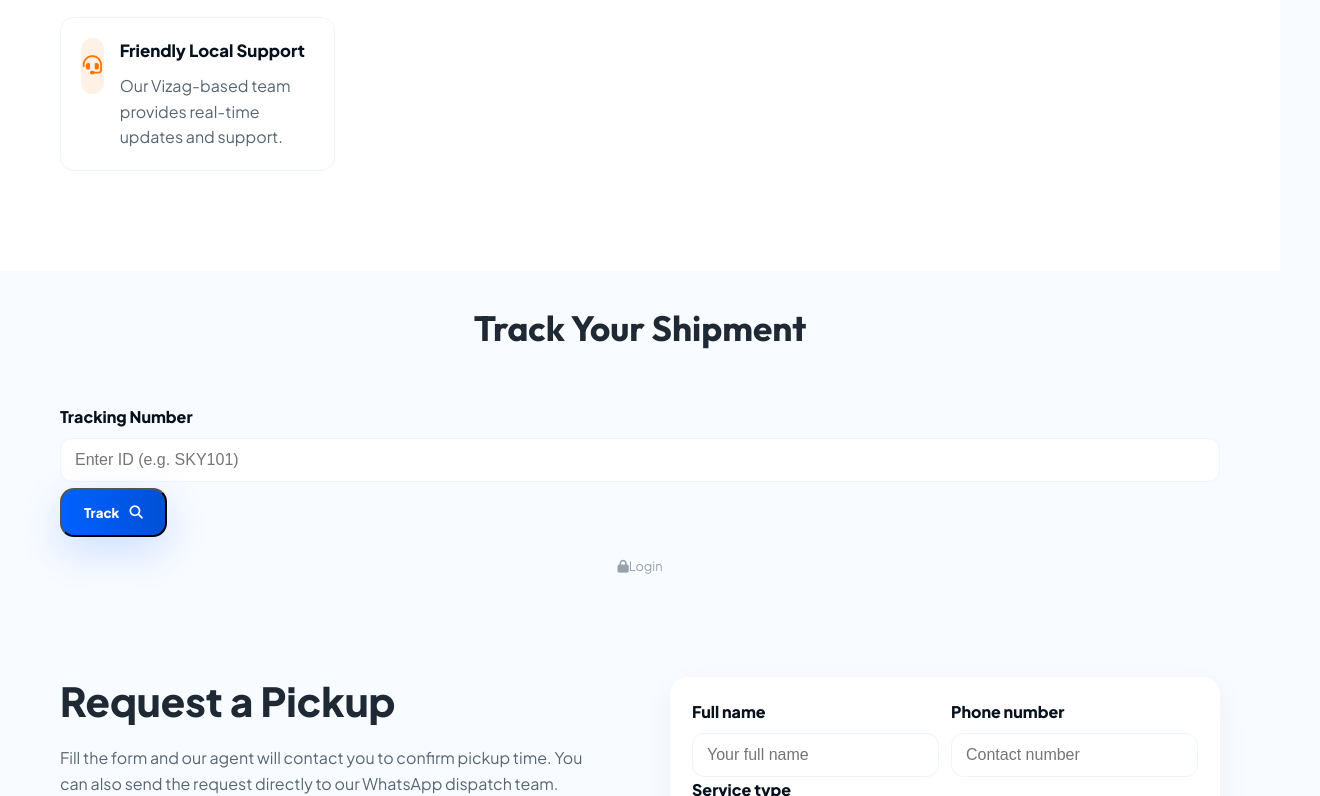
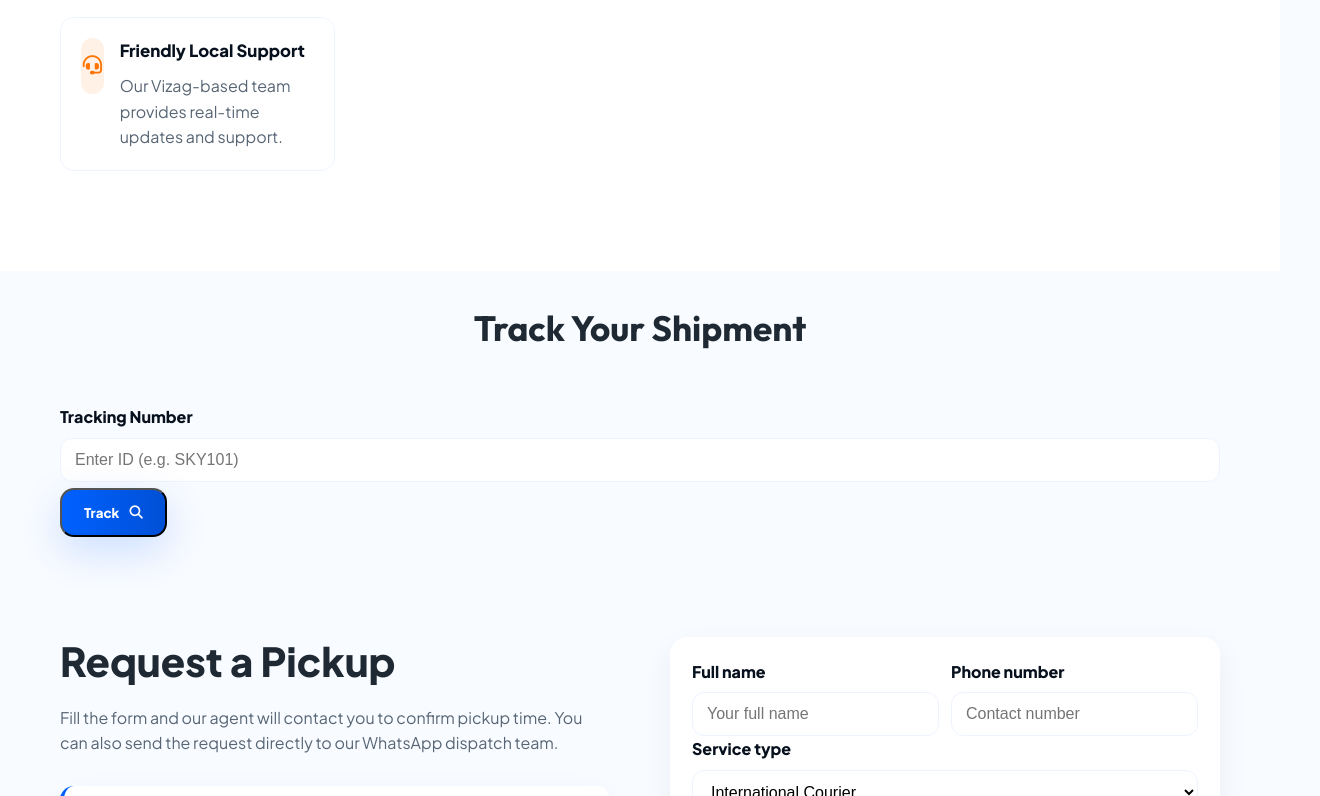
Before and after one commit to veera1016/sky, a plain HTML site: page index.html in a window 1280 px wide. Shown: the part 1711-2507 px from the top of the page, 1320 px wide, since content can reach past the window. Drawn offline with nearby package versions, Linux system fonts and the light colour scheme.

Commit message:
Update index.html

```diff
--- a/index.html
+++ b/index.html
@@ -246,11 +246,6 @@
       </div>
     </form>
 
-    <div style="text-align: center; margin-top: 15px;">
-      <a href="login.html" style="font-size: 0.8rem; color: var(--muted); opacity: 0.6; text-decoration: none;">
-        <i class="fas fa-lock"></i>Login
-      </a>
-    </div>
   </div>
 </section>
 
```
